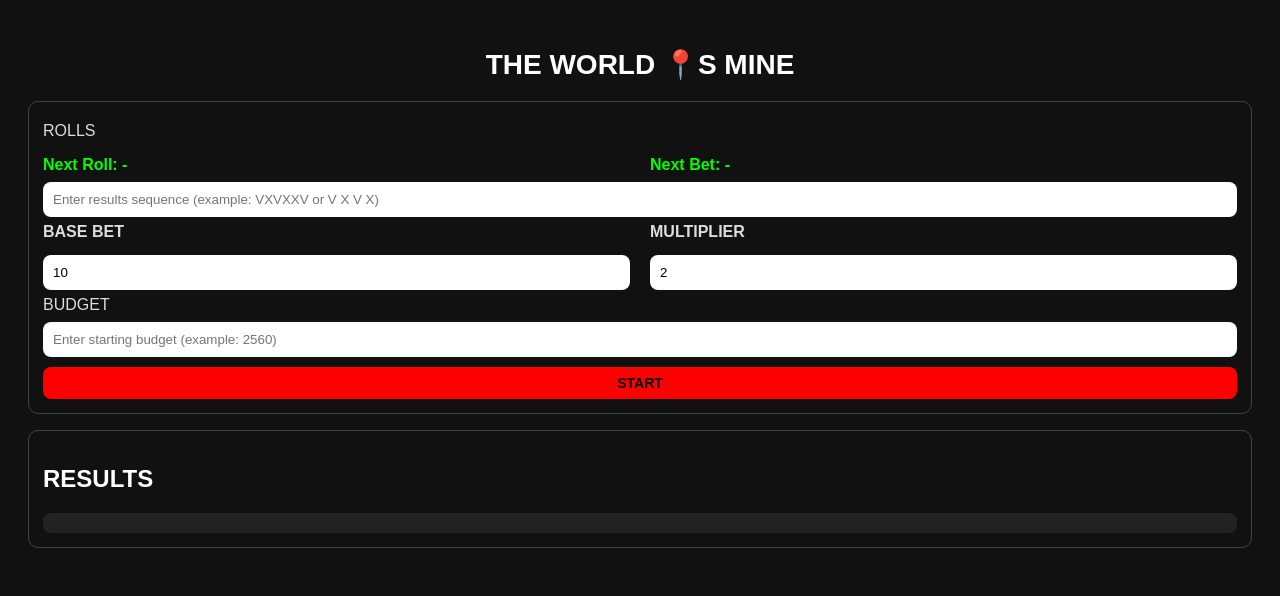
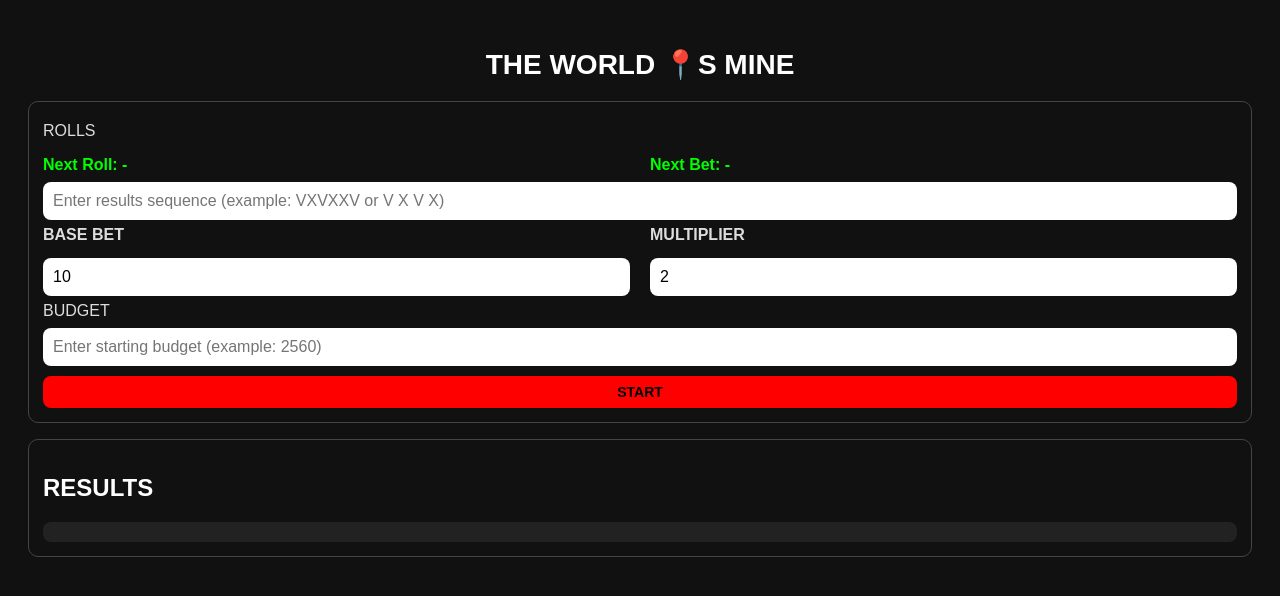
Before and after one commit to conovx-stack/twim, a plain HTML site: page index.html in a window 1280 px wide. Drawn offline with Linux system fonts and the light colour scheme.

Commit message:
index.html

```diff
--- a/index.html
+++ b/index.html
@@ -18,6 +18,9 @@
 
   <link rel="icon" href="icon.png">
   <style>
+    input, select {
+  font-size: 16px !important;
+}
     body { font-family: Arial, sans-serif; background:#111; color:#fff; padding:20px; }
     h1 { text-align:center; }
     .section { margin-top:16px; padding:14px; border:1px solid #444; border-radius:10px; }
```
